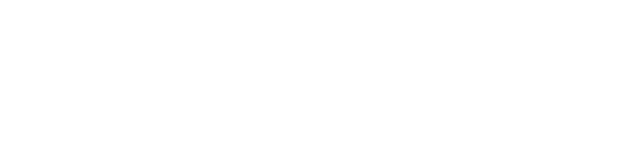
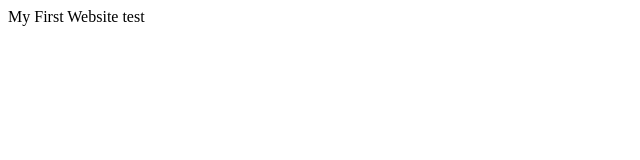
Before and after one commit to Thatindianbruh/Odin_Project, a plain HTML site: page html-boilerplate/index.html in a window 1280 px wide. Shown: the whole page, without its empty margins (0-640 px from the left). Drawn offline with Linux system fonts and the light colour scheme.

Commit message:
website update

```diff
--- a/html-boilerplate/index.html
+++ b/html-boilerplate/index.html
@@ -4,9 +4,9 @@
     <meta charset="UTF-8">
     <meta http-equiv="X-UA-Compatible" content="IE=edge">
     <meta name="viewport" content="width=device-width, initial-scale=1.0">
-    <title>Document</title>
+    <title>My First Website</title>
 </head>
 <body>
-
+    My First Website test
 </body>
 </html>
```
